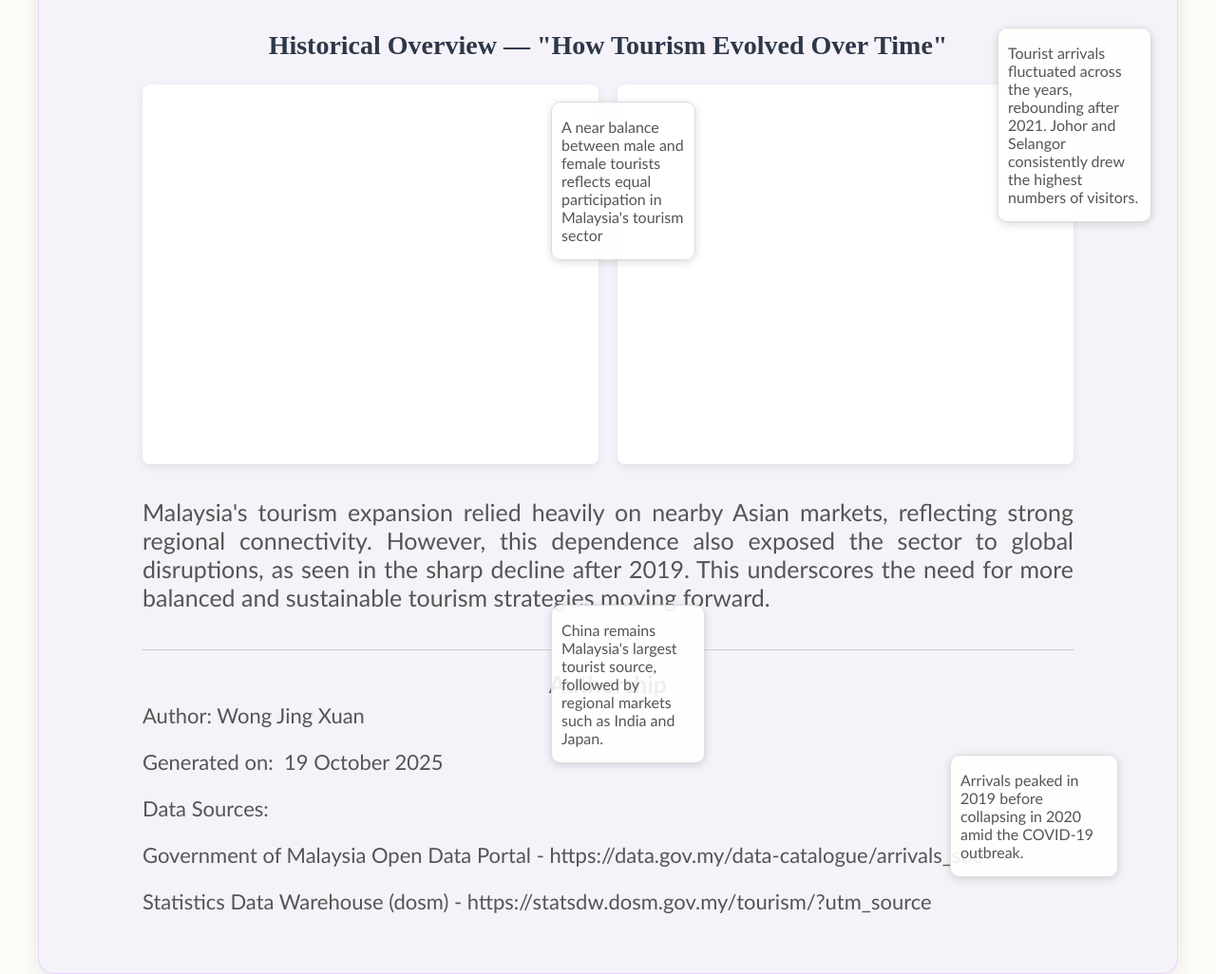
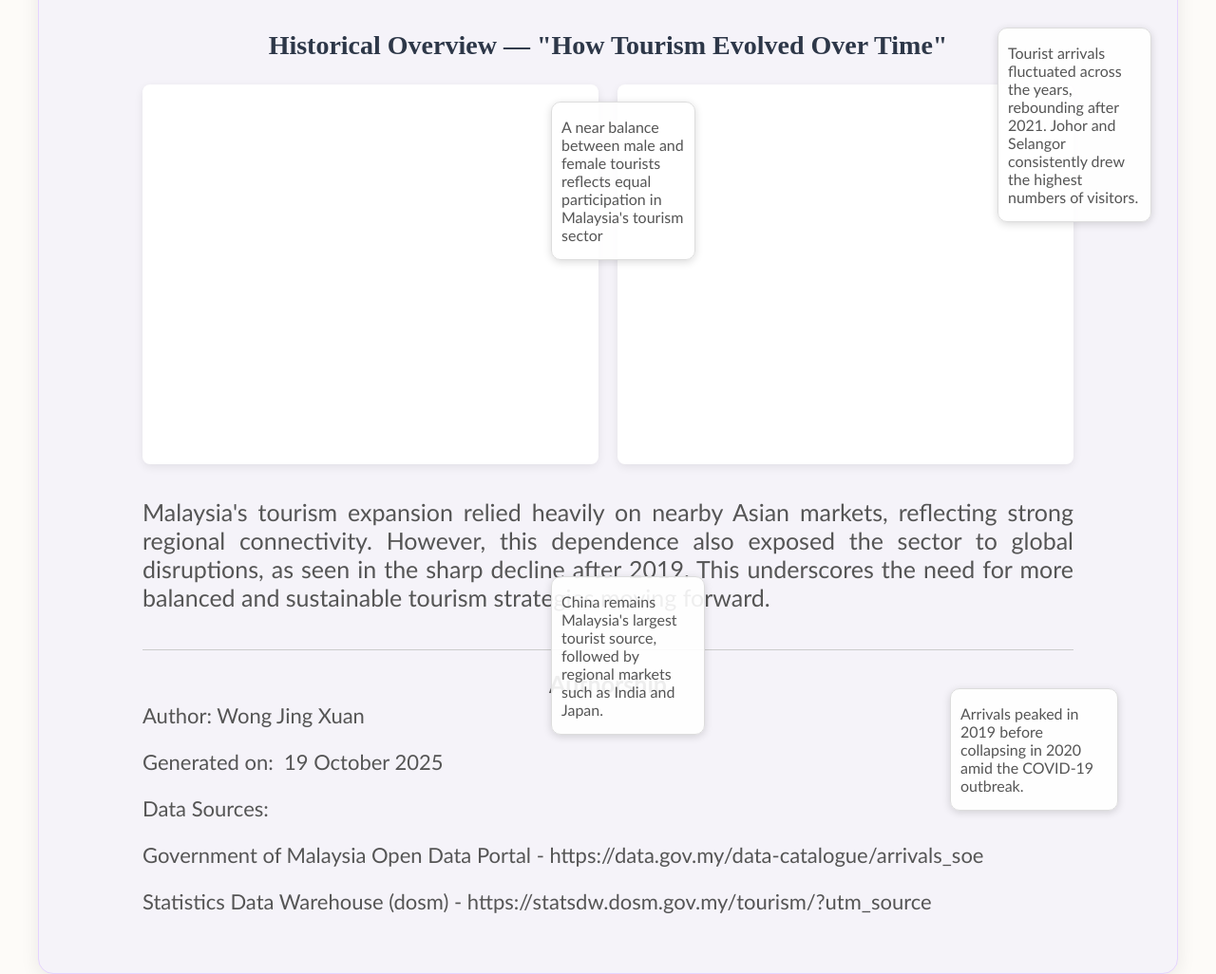
Before and after one commit to 10000001x/A2, a plain HTML site: page index.html in a window 1280 px wide. Shown: the part 1176-2202 px from the top of the page at 95% size. Drawn offline with Linux system fonts and the light colour scheme; a script that the page names is missing.

Commit message:
Adjustments on text box

```diff
--- a/index.html
+++ b/index.html
@@ -190,7 +190,7 @@
 
     .annotation-box-bar {
       position: absolute;
-      bottom: -1180px;                        /* adjust vertically */
+      bottom: -1150px;                        /* adjust vertically */
       left: 580px;                           /* adjust horizontally */
       width: 140px;
       background-color: rgba(255, 255, 255, 0.9);
@@ -208,7 +208,7 @@
 
     .annotation-box-line {
       position: absolute;
-      bottom: -1300px;                        /* adjust vertically */
+      bottom: -1230px;                        /* adjust vertically */
       left: 1000px;                           /* adjust horizontally */
       width: 155px;
       background-color: rgba(255, 255, 255, 0.9);
```
